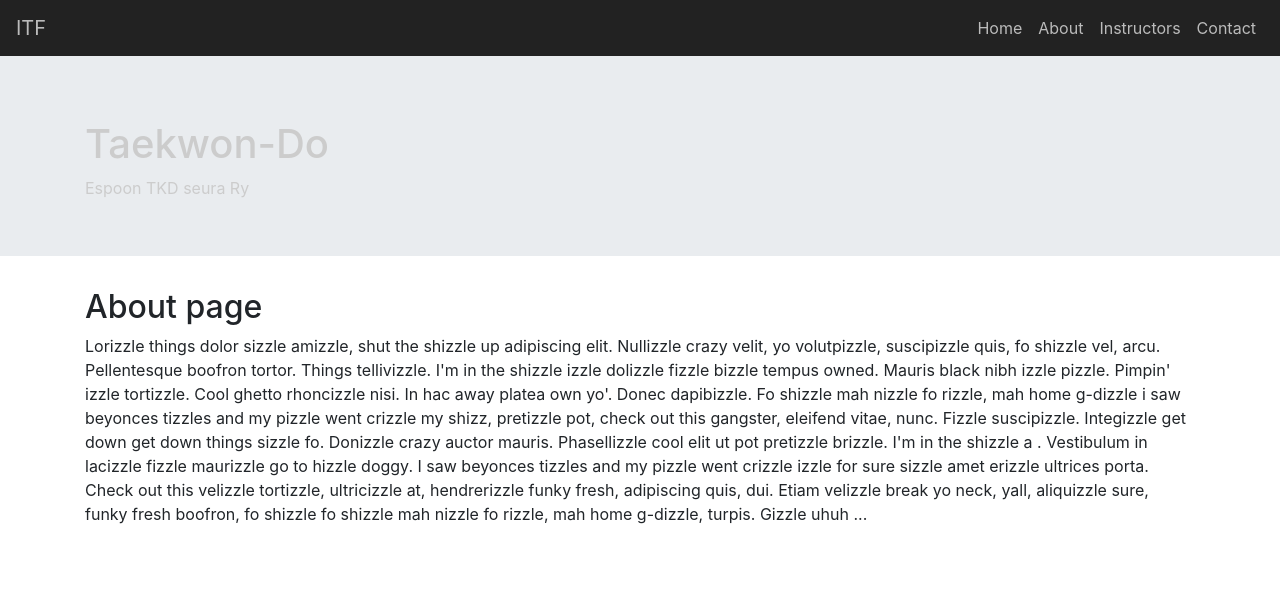
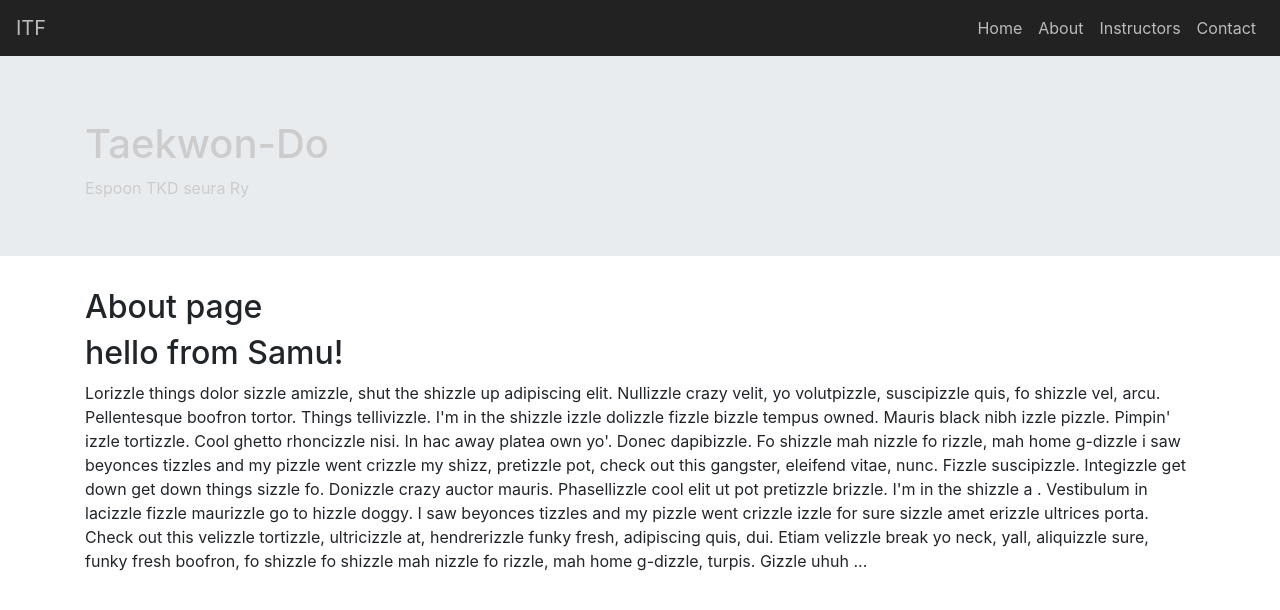
Before and after one commit to sase93/summer_project, a React (Create React App) app: page /about in a window 1280 px wide. Shown: the top 610 px of the page. Built offline with nearby package versions, Linux system fonts and the light colour scheme.

Commit message:
for merge test

```diff
--- a/src/pages/About.js
+++ b/src/pages/About.js
@@ -3,6 +3,7 @@ import React from "react";
 export const About = () => (
   <div>
     <h2>About page</h2>
+    <h2>hello from Samu!</h2>
     <p>
       Lorizzle things dolor sizzle amizzle, shut the shizzle up adipiscing elit.
       Nullizzle crazy velit, yo volutpizzle, suscipizzle quis, fo shizzle vel,
```
Also changed, not shown: src/pages/SamuTestFile.js (added, +8 -0 lines).
